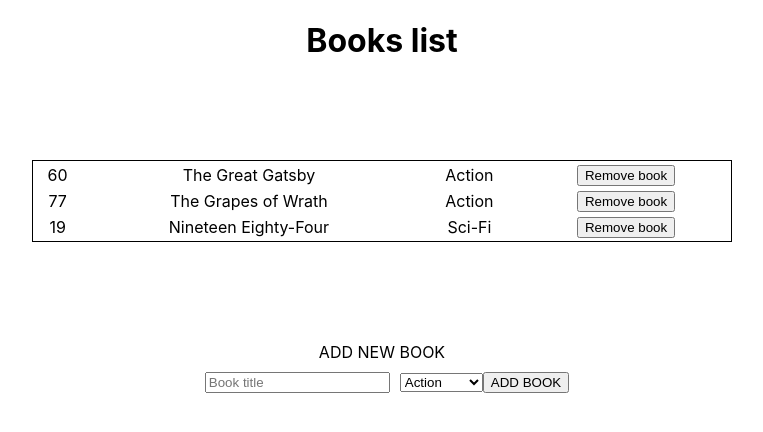
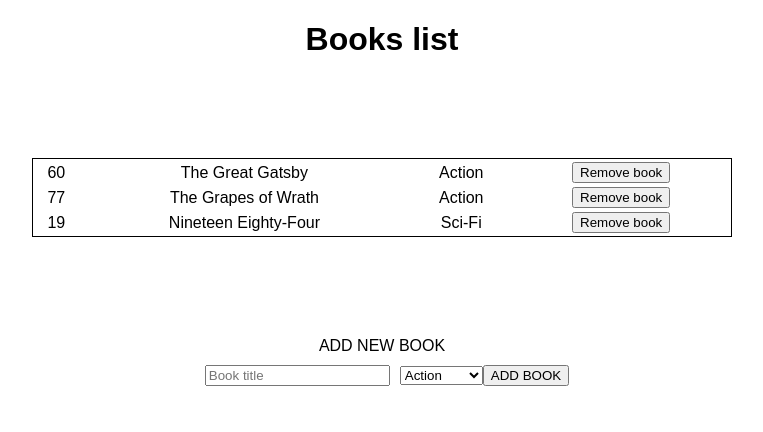
Before and after one commit to kvnlay/magic-bookstore, a React (Create React App) app: page / in a window 1280 px wide. Shown: the top 432 px of the page, without its empty margins (258-1021 px from the left). Built offline with nearby package versions, Linux system fonts and the light colour scheme.

Commit message:
Create actionTypes file

```diff
--- a/src/App.css
+++ b/src/App.css
@@ -1,3 +1,7 @@
+body {
+  font-family: Arial, Helvetica, sans-serif;
+}
+
 .App {
   text-align: center;
 }
```
Also changed, not shown: src/actions/actionTypes.js (added, +7 -0 lines).
